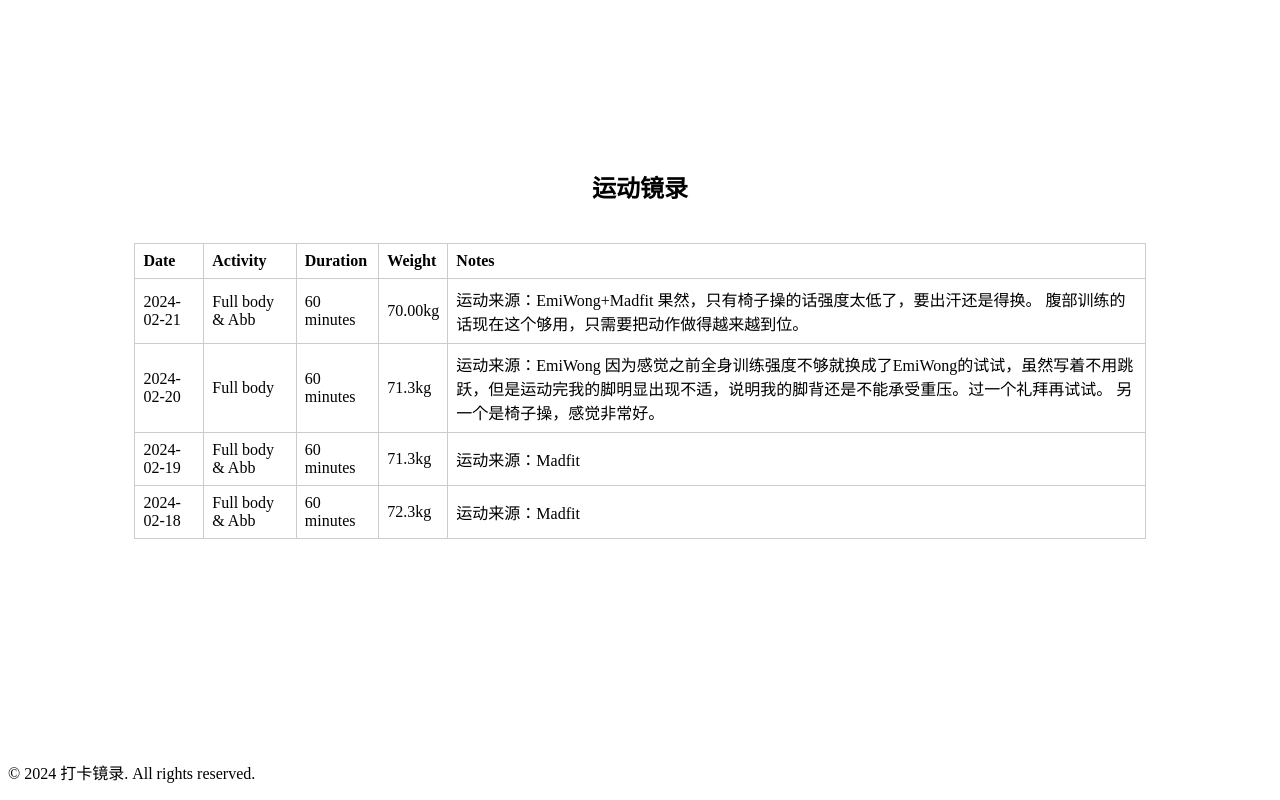
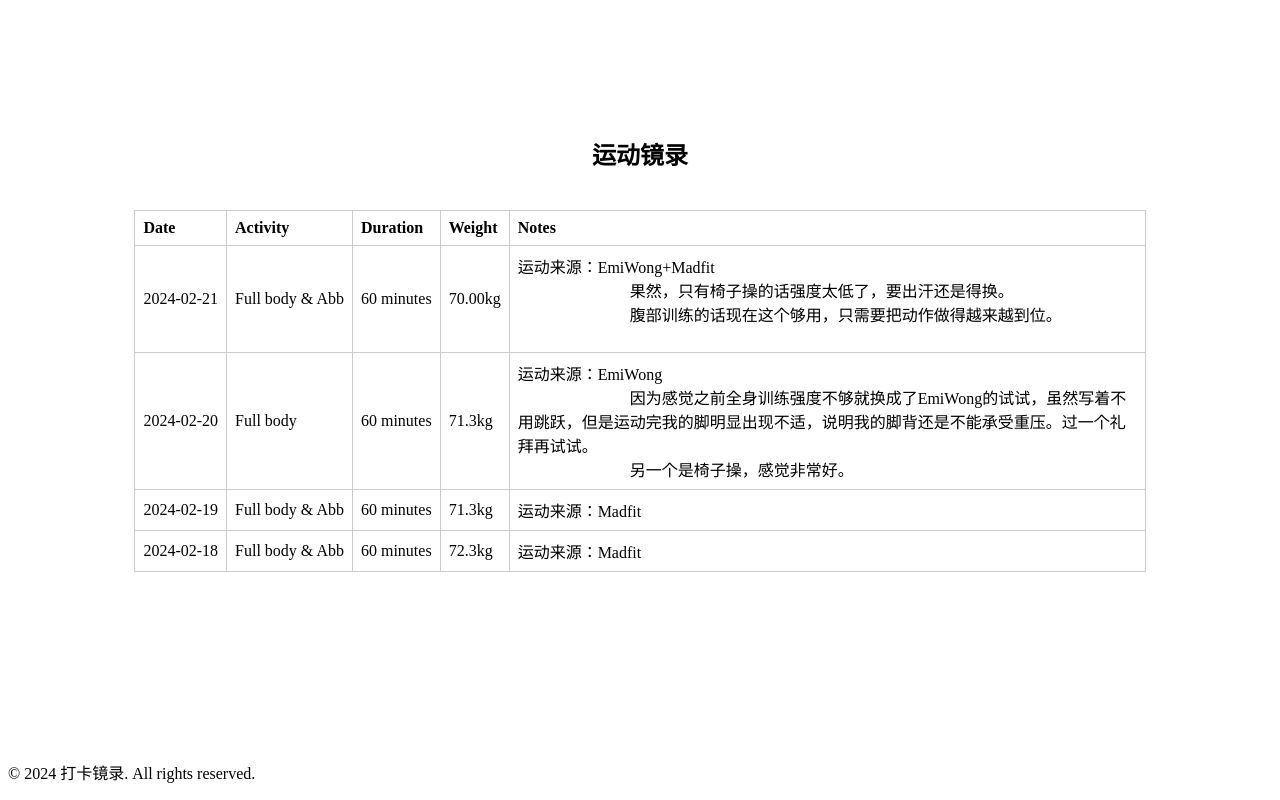
Before and after one commit to rivers-wqj/Exercise-log, a plain HTML site: page index.html in a window 1280 px wide. Shown: the part 864-1664 px from the top of the page. Drawn offline with Linux system fonts and the light colour scheme.

Commit message:
Update index.html

```diff
--- a/index.html
+++ b/index.html
@@ -5,7 +5,7 @@
     <meta name="viewport" content="width=device-width, initial-scale=1.0">
     <title>Rivers‘ Exercise-Log</title>
 
-<style>
+ <style>
         /* 居中显示的容器样式 */
         .center-container {
             display: flex;
@@ -27,20 +27,13 @@
             border: 1px solid #ccc;
             padding: 8px;
             text-align: left;
+            white-space: nowrap; /* 标题和内容都不换行 */
         }
 
         /* 让表格中的Notes内容可以换行 */
         td.notes-cell {
             white-space: pre-wrap;
             word-wrap: break-word;
-        }
-
-        /* 让表格中的标题不换行 */
-        th.date-cell,
-        th.activity-cell,
-        th.duration-cell,
-        th.weight-cell {
-            white-space: nowrap;
         }
 </style>
 </head>
@@ -72,15 +65,16 @@
                         <td>Full body & Abb</td>
                         <td>60 minutes</td>
                         <td>70.00kg</td>
-                        <td>运动来源：EmiWong+Madfit
-                            果然，只有椅子操的话强度太低了，要出汗还是得换。 腹部训练的话现在这个够用，只需要把动作做得越来越到位。
+                        <td class="notes-cell">运动来源：EmiWong+Madfit
+                            果然，只有椅子操的话强度太低了，要出汗还是得换。
+                            腹部训练的话现在这个够用，只需要把动作做得越来越到位。
                    </tr>
                    <tr>
                         <td>2024-02-20</td>
                         <td>Full body </td>
                         <td>60 minutes</td>
                         <td>71.3kg</td>
-                        <td>运动来源：EmiWong
+                        <td class="notes-cell">运动来源：EmiWong
                             因为感觉之前全身训练强度不够就换成了EmiWong的试试，虽然写着不用跳跃，但是运动完我的脚明显出现不适，说明我的脚背还是不能承受重压。过一个礼拜再试试。
                             另一个是椅子操，感觉非常好。</td>
                     </tr>
```
